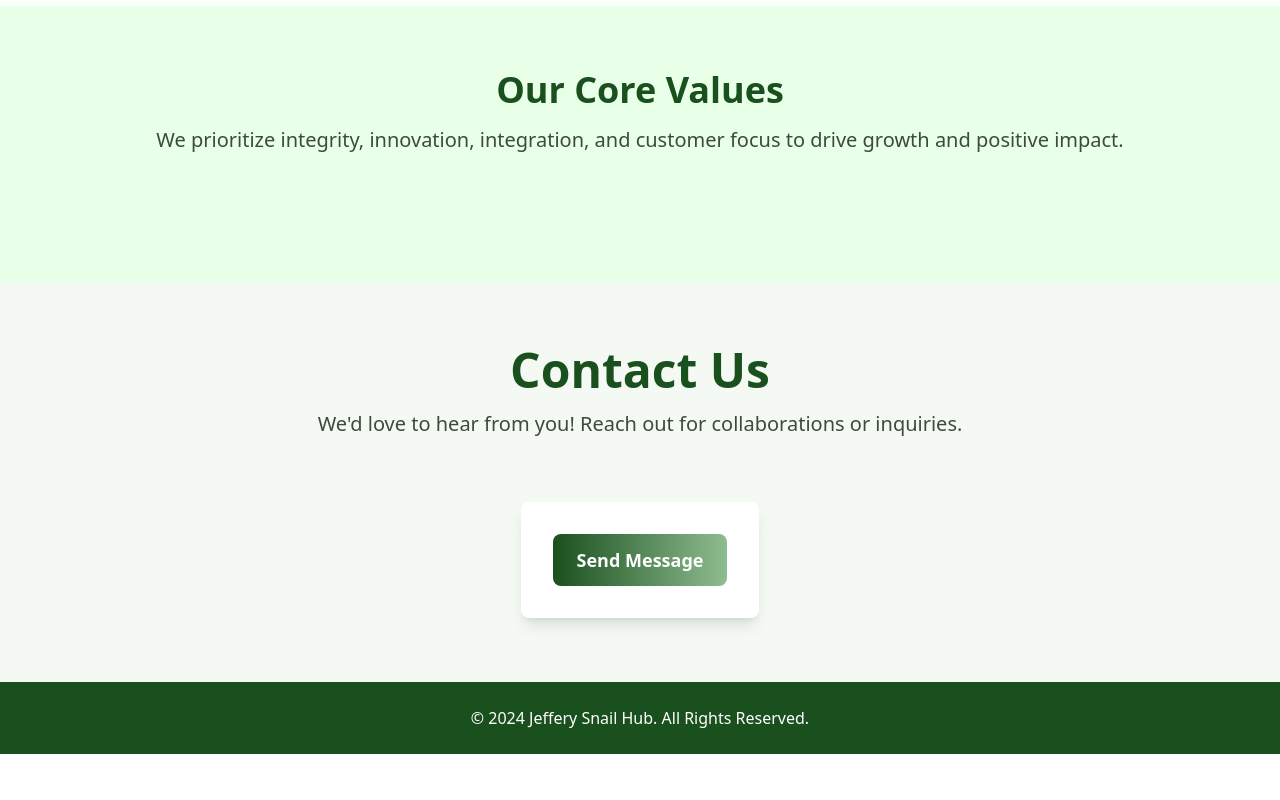
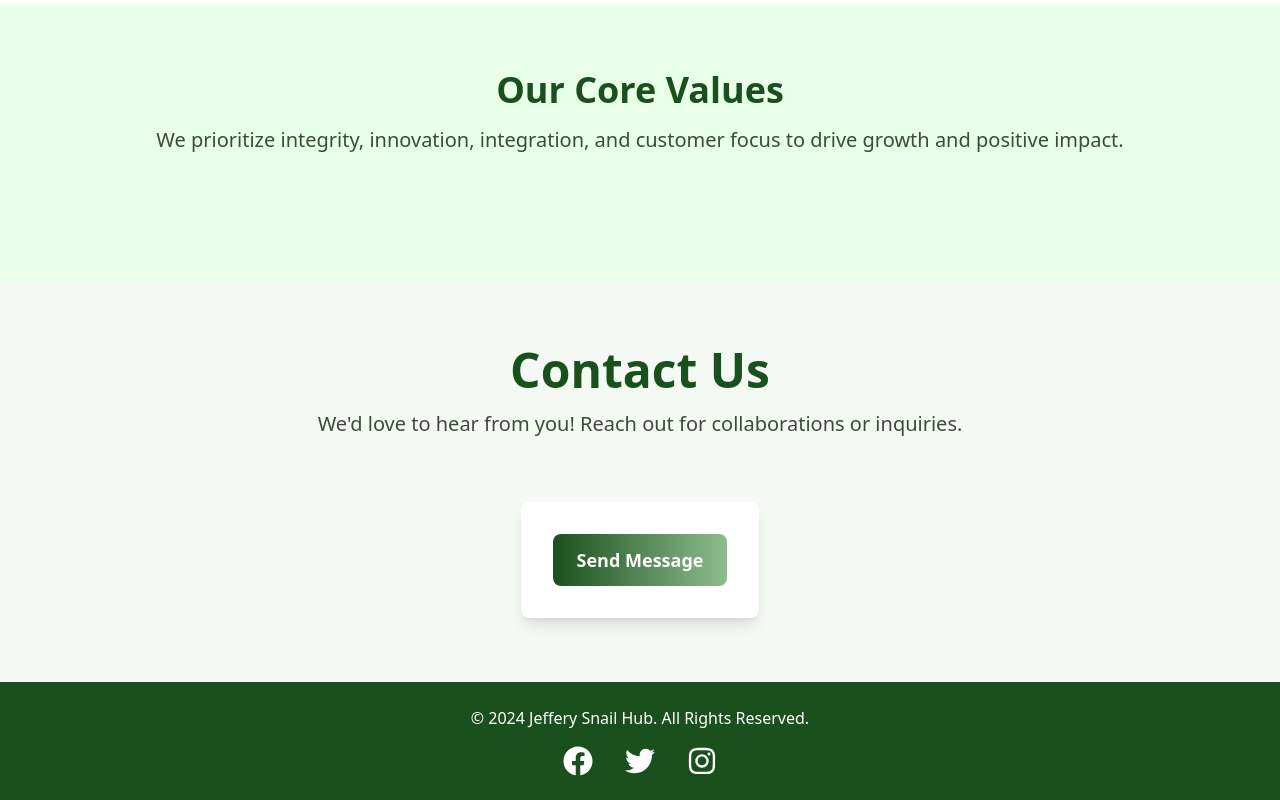
Before and after one commit to KojoFocus/innovator1, a React (Vite) app: page / in a window 1280 px wide. Shown: the part 2058-2858 px from the top of the page. Before the commit the page ends 2812 px from the top, so only its background shows below. Built offline with nearby package versions, Linux system fonts and the light colour scheme.

Commit message:
improved the footer

```diff
--- a/src/pages/HomePage.tsx
+++ b/src/pages/HomePage.tsx
@@ -1,9 +1,10 @@
 import { useState } from "react";
-import { FaBars, FaTimes } from "react-icons/fa";
+import { FaBars, FaFacebook, FaTimes, FaTwitter } from "react-icons/fa";
 import { Link } from "react-scroll"; // Import Link from react-scroll
 import snailProduct1 from "../assets/SnailProduct1.webp";
 import snailProduct2 from "../assets/SnailProduct2.png";
 import snailProduct3 from "../assets/SnailProduct3.webp";
+import { FaInstagram } from "react-icons/fa6";
 
 const HomePage = () => {
   const [isMenuVisible, setIsMenuVisible] = useState(false);
@@ -207,9 +208,23 @@ const HomePage = () => {
 
       {/* Footer */}
       <footer className="bg-[#1A501E] text-white py-6">
+        {/* <div className="text-center">
+          <p>© 2024 Jeffery Snail Hub. All Rights Reserved.</p>
+        </div> */}
         <div className="text-center">
-          <p>© 2024 Jeffery Snail Hub. All Rights Reserved.</p>
-        </div>
+        <p>© 2024 Jeffery Snail Hub. All Rights Reserved.</p>
+          <div className="flex justify-center space-x-8 pt-4">
+            <a href="#" className="text-white hover:text-[#90EE90]">
+              <FaFacebook size={30} />
+            </a>
+            <a href="#" className="text-white hover:text-[#90EE90]">
+              <FaTwitter size={30} />
+            </a>
+            <a href="#" className="text-white hover:text-[#90EE90]">
+              <FaInstagram size={30} />
+            </a>
+          </div>
+          </div>
       </footer>
     </div>
   );
```
